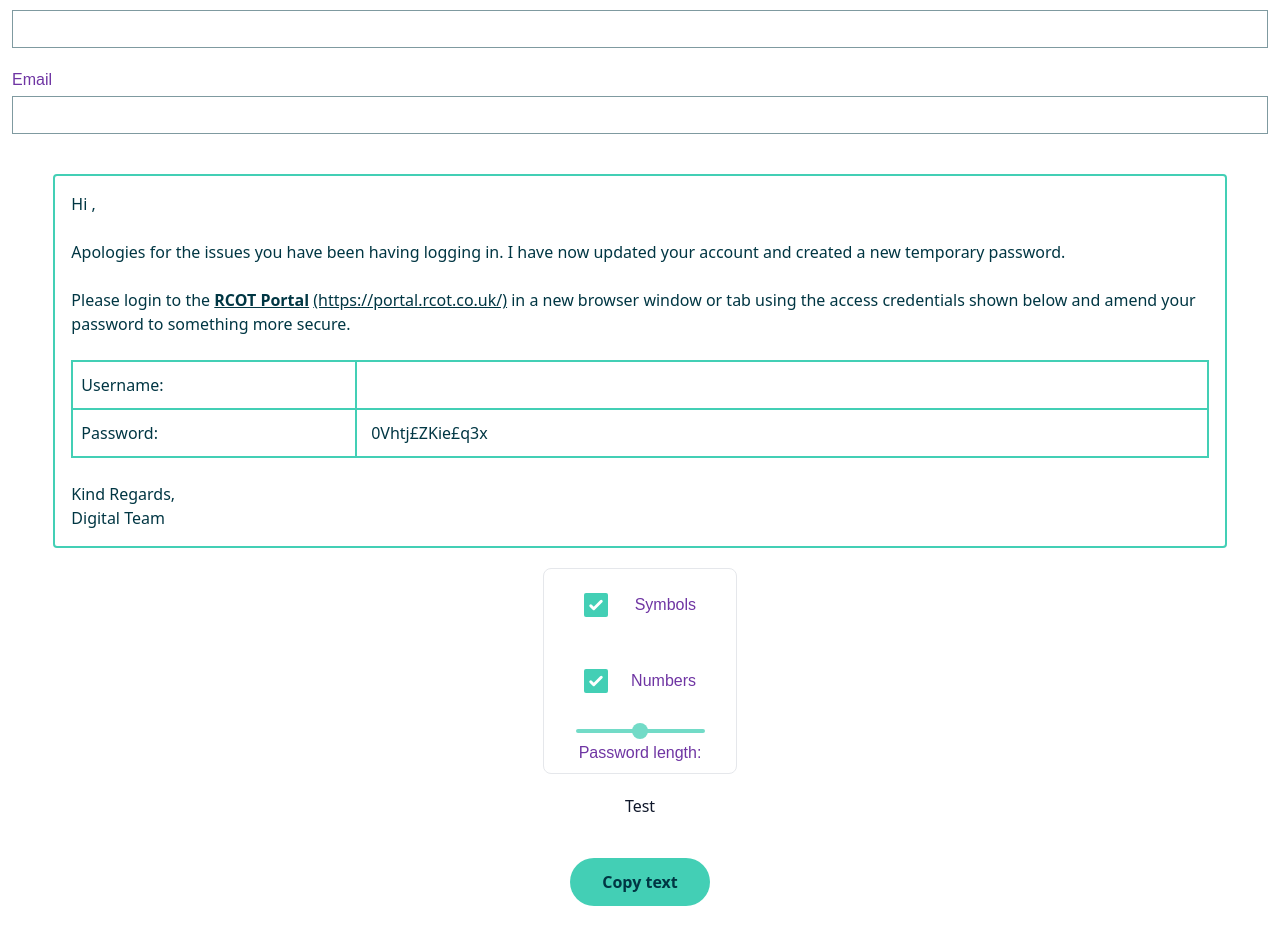
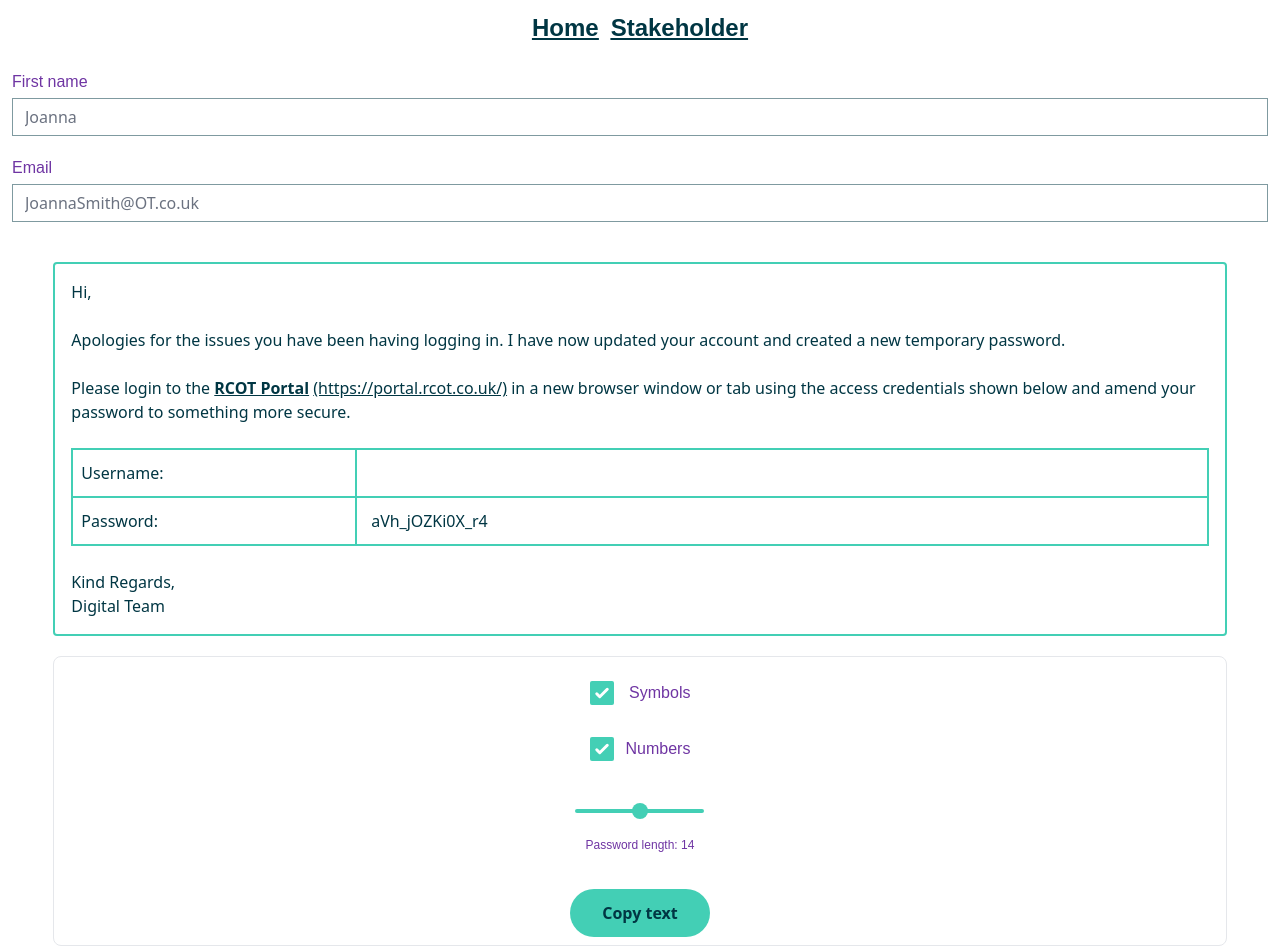
Before and after one commit to sam-rcot/passwordreset, a React (Vite) app: page / in a window 1280 px wide. Before the commit the page ends 906 px from the top, so only its background shows below. Built offline with nearby package versions, Linux system fonts and the light colour scheme.

Commit message:
merging test branch

```diff
--- a/src/components/checkbox/CheckBox.tsx
+++ b/src/components/checkbox/CheckBox.tsx
@@ -18,7 +18,7 @@
 
     return (
         <div
-            className={`relative flex items-center justify-between gap-3 border rounded-lg p-4 w-36 h-fit
+            className={`relative flex items-center justify-between gap-3 border rounded-lg p-4 w-full h-fit
             group-hover:scale-110 transition-transform duration-200 font-nunito text-purple ${className} `}>
             <input
                 className="text-teal focus:ring-teal/50 hover:border-teal/50 border-gray-300 peer rounded-sm w-6 h-6"
@@ -32,7 +32,7 @@
             <label
                 className="w-fit h-6 cursor-pointer flex flex-row justify-items-start items-center"
                 htmlFor={id}>
-                <p className="justify-self-center">{labelText}</p>
+                <p className="">{labelText}</p>
             </label>
         </div>
     );
--- a/src/components/general/General.tsx
+++ b/src/components/general/General.tsx
@@ -1,4 +1,4 @@
-import React, {useRef, useState} from "react";
+import React, {useRef, useState, useEffect} from "react";
 import InputField from "../inputfield/InputField.tsx";
 import EmailCopy from "../emailcopy/EmailCopy.tsx";
 import getCopyText from "../../utils/getCopyText.ts";
@@ -19,27 +19,27 @@
         numbersCheckBox: true
     });
 
+    const [sliderValue, setSliderValue] = useState(14);
+    const [password, setPassword] = useState<string>("");
+
+    useEffect(() => {
+        const newPassword = generatePassword(checkBoxStates.symbolsCheckBox, checkBoxStates.numbersCheckBox, sliderValue);
+        setPassword(newPassword);
+    }, [checkBoxStates, sliderValue]);
+
     const handleCheckBoxChange = (id: string, checked: boolean) => {
         setCheckBoxStates(prevState => ({
             ...prevState,
             [id]: checked
         }));
     };
-    const handleClick = () => {
-        alert(checkBoxStates.symbolsCheckBox);
-    }
-    const handlePassword = () => {
-        return generatePassword(checkBoxStates.symbolsCheckBox, checkBoxStates.numbersCheckBox);
-    }
-    // Generate the password
-    const password = handlePassword()
 
-    // Include the password in formValues
+    const emailCopyRef = useRef<HTMLDivElement>(null);
+
     const extendedFormValues = {...formValues, password};
 
     const template: string = `
-
-   Hi {name},<br/><br/>
+    Hi${formValues.name ? ` ${formValues.name[0].toUpperCase()}${formValues.name.slice(1, formValues.name.length)}` : ''},<br/><br/>
     Apologies for the issues you have been having logging in.
     I have now updated your account and created a new temporary password.<br/><br/>
     Please login to the
@@ -90,40 +90,57 @@
     <br>
     Kind Regards,<br>
     Digital Team`;
-
-    const emailCopyRef = useRef<HTMLDivElement>(null);
-
     return (
-        <div className='flex flex-col gap-5 items-center'>
-            <form className="flex gap-5 items-center content-center flex-col w-full" onSubmit={handleSubmit}>
+        <div className="flex flex-col gap-5 items-center">
+            <form className="flex gap-5 items-center content-center justify-center flex-col w-full"
+                  onSubmit={handleSubmit}>
                 <InputField
                     label="name"
                     labelText="First name"
                     setValue={(value) => handleInputChange('name', value)}
-                    // className="px-6"
+                    placeholder="Joanna"
                 />
                 <InputField
                     label="email"
                     labelText="Email"
                     setValue={(value) => handleInputChange('email', value)}
                     type="email"
-                    // className="px-6"
+                    placeholder="JoannaSmith@OT.co.uk"
                 />
             </form>
             <div ref={emailCopyRef} className="w-11/12">
                 <EmailCopy copyText={getCopyText(template, extendedFormValues)} className="w-fit"/>
             </div>
-            <div className="flex flex-col gap-5 border rounded-lg p-2 px-6">
-                <CheckBox id="symbolsCheckBox" labelText="Symbols" type="checkbox" className="border-0"
-                          onChange={(checked) => handleCheckBoxChange("symbolsCheckBox", checked)}/>
-                <CheckBox id="numbersCheckBox" labelText="Numbers" type="checkbox" className="border-0"
-                          onChange={(checked) => handleCheckBoxChange("numbersCheckBox", checked)}/>
-                <Slider label="Password length: " id="passwordSlider"/>
+            <div className="flex flex-col border rounded-lg p-2 px-6 container items-center w-11/12">
+                <div className="flex flex-col items-center w-fit">
+                    <CheckBox
+                        id="symbolsCheckBox"
+                        labelText="Symbols"
+                        type="checkbox"
+                        className="border-0"
+                        onChange={(checked) => handleCheckBoxChange("symbolsCheckBox", checked)}
+                    />
+                    <CheckBox
+                        id="numbersCheckBox"
+                        labelText="Numbers"
+                        type="checkbox"
+                        className="border-0"
+                        onChange={(checked) => handleCheckBoxChange("numbersCheckBox", checked)}
+                    />
                 </div>
-            <button onClick={handleClick}>Test</button>
+                <div className="w-full flex justify-center">
+                    <Slider
+                        label="Password length:"
+                        id="passwordSlider"
+                        value={sliderValue}
+                        onChange={setSliderValue}
+                    />
+                </div>
                 <CopyButton copyRef={emailCopyRef}/>
             </div>
+
+        </div>
     );
-}
+};
 
 export default General;
--- a/src/components/inputfield/InputField.tsx
+++ b/src/components/inputfield/InputField.tsx
@@ -3,10 +3,11 @@
     labelText: string;
     setValue: (value: string) => void;
     type?: string;
-    className?: string; // Add className to the props
+    className?: string;
+    placeholder?: string;
 };
 
-const InputField = ({ label, labelText, setValue, type = "text", className }: InputFieldProps) => {
+const InputField = ({ label, labelText, setValue, type = "text", className, placeholder}: InputFieldProps) => {
     return (
         <div className={`flex flex-col w-screen px-3 ${className}`}>
             <label htmlFor={label} className="w-fit text-left pr-4 text-purple peer font-nunito mb-1">{labelText}</label>
@@ -14,6 +15,7 @@
                 id={label}
                 type={type}
                 onChange={(e) => setValue(e.target.value)}
+                placeholder={placeholder}
                 className="block w-full box-border px-3 py-1.5 text-base font-normal leading-6 text-gray-700
                 bg-white bg-clip-padding border-[1.5px] border-dark-teal/50
                 rounded-none
--- a/src/components/navbar/NavBar.tsx
+++ b/src/components/navbar/NavBar.tsx
@@ -4,7 +4,7 @@
     return (
         <>
             <div className="flex gap-3 items-center content-center justify-center text-2xl
-            font-bold text-center pt-3 underline text-dark-teal w-fit">
+            font-bold text-center pt-3 mb-16 font-nunito underline text-dark-teal w-fit">
                 <NavLink to="/">Home</NavLink>
                 <NavLink to="/stakeholder">Stakeholder</NavLink>
             </div>
--- a/src/components/slider/Slider.tsx
+++ b/src/components/slider/Slider.tsx
@@ -1,29 +1,33 @@
-import React, {useState} from "react";
+import React from "react";
 
 
 type SliderProps = {
     label: string;
     id: string;
     type?: string;
+    value: number;
+    onChange: (value: number) => void;
 }
 
-const Slider = ({label, id, type = "range"}: SliderProps) => {
-    const [sliderValue, setSliderValue] = useState<number>(14)
+const Slider = ({label, id, type = "range", value, onChange}: SliderProps) => {
     const handleChange = (e: React.ChangeEvent<HTMLInputElement>) => {
-        setSliderValue(Number(e.target.value))
-        console.log(e.target.value);
+        onChange(Number(e.target.value));
     }
+
     return (
-        <div className="flex flex-col align-middle items-center gap-2">
+        <div className="flex flex-col align-middle items-center gap-2 w-fit h-fit p-4 rounded-md">
+            <div className="flex align-middle w-fit h-fit p-4 rounded-md">
                 <input id={id}
                        name={id}
                        type={type}
-                   value={sliderValue}
+                       value={value}
                        min="8"
                        max="20"
                        onChange={handleChange}
-            className="text-teal appearance-none -webkit-slider-runnable-track:bg-teal"/>
-            <label htmlFor={id} className="font-nunito text-purple">{label}</label>
+                       className="appearance-none -webkit-slider-runnable-track:bg-teal"/>
+            </div>
+            <label htmlFor={id} className="font-nunito text-purple text-xs">{label} <span
+                className="">{value}</span></label>
         </div>
     )
 }
--- a/src/index.css
+++ b/src/index.css
@@ -12,13 +12,11 @@
         background: theme('colors.teal');
         height: 0.25rem;
         border-radius: 1rem;
-        opacity: 0.75;
     }
     input[type=range]::-moz-range-track {
         background: theme('colors.teal');
         height: 0.25rem;
         border-radius: 1rem;
-        opacity: 0.75;
     }
     input[type=range]::-webkit-slider-thumb {
         -webkit-appearance: none;
--- a/src/utils/generatePassword.ts
+++ b/src/utils/generatePassword.ts
@@ -1,4 +1,4 @@
-const generatePassword = (useSymbols: boolean, useNumbers: boolean): string => {
+const generatePassword = (useSymbols: boolean, useNumbers: boolean, length: number): string => {
     let password: string = "";
     const loop = (chars: string, passwordLength: number) => {
         for (let i = 0; i < passwordLength; i++) {
@@ -6,39 +6,21 @@
             password += chars[randomNumber];
         }
     };
-    // const letters = () => {
-    //     const chars: string =
-    //         "abcdefghijklmnopqrstuvwxyzABCDEFGHIJKLMNOPQRSTUVWXYZ";
-    //     loop(chars, useNumbers ? 10 : 12);
-    // };
-    // const numbers = () => {
-    //     const chars: string = "0123456789";
-    //     loop(chars, 3);
-    // };
-    // const symbols = () => {
-    //     const chars: string = "-_!£";
-    //     loop(chars, 2);
-    // };
-    const letters: string = "abcdefghijklmnopqrstuvwxyzABCDEFGHIJKLMNOPQRSTUVWXYZ";
-    const numbers: string = "0123456789";
-    const symbols: string = "-_!£";
-
+    const chars = {
+        letters: "abcdefghijklmnopqrstuvwxyzABCDEFGHIJKLMNOPQRSTUVWXYZ",
+        numbers: "0123456789",
+        symbols: "-_!£"
+    }
+    const {letters, numbers, symbols} = chars;
+    const allChars = `${letters}${numbers}${symbols}`;
     const characters = (chars: string, length: number) => {
         loop(chars, length);
     }
+    characters(letters, length - 4)
     useNumbers ? characters(numbers, 2) : characters(letters, 2)
     useSymbols ? characters(symbols, 2) : characters(letters, 2)
-    characters(letters, 10)
-    // if (useNumbers) {
-    //     characters(numbers, 2)
-    // }
-    // if (useSymbols) {
-    //     characters(symbols, 2)
-    // }
-    // letters();
-    // numbers();
-    // symbols();
 
+    password.length < length ? characters(allChars, length - password.length) : password = password.slice(0, length)
     return password
         .split("")
         .sort(function () {
```
Lines whose indentation alone changed are shown as unchanged.
